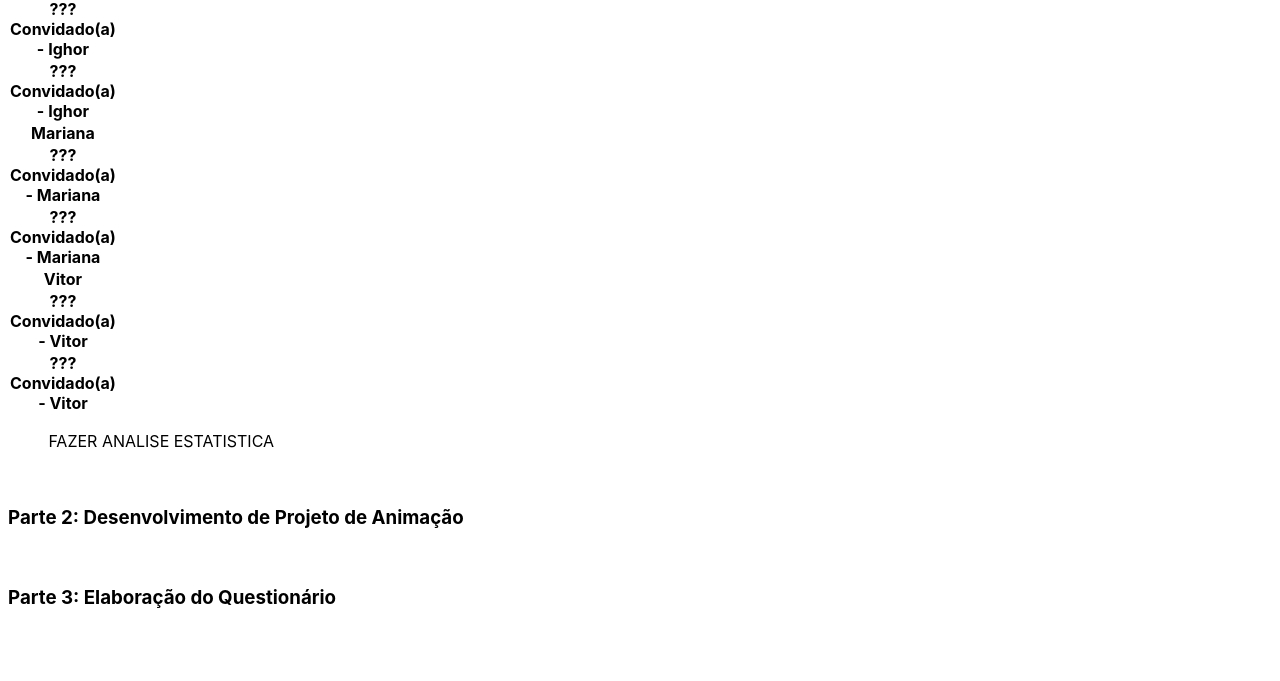
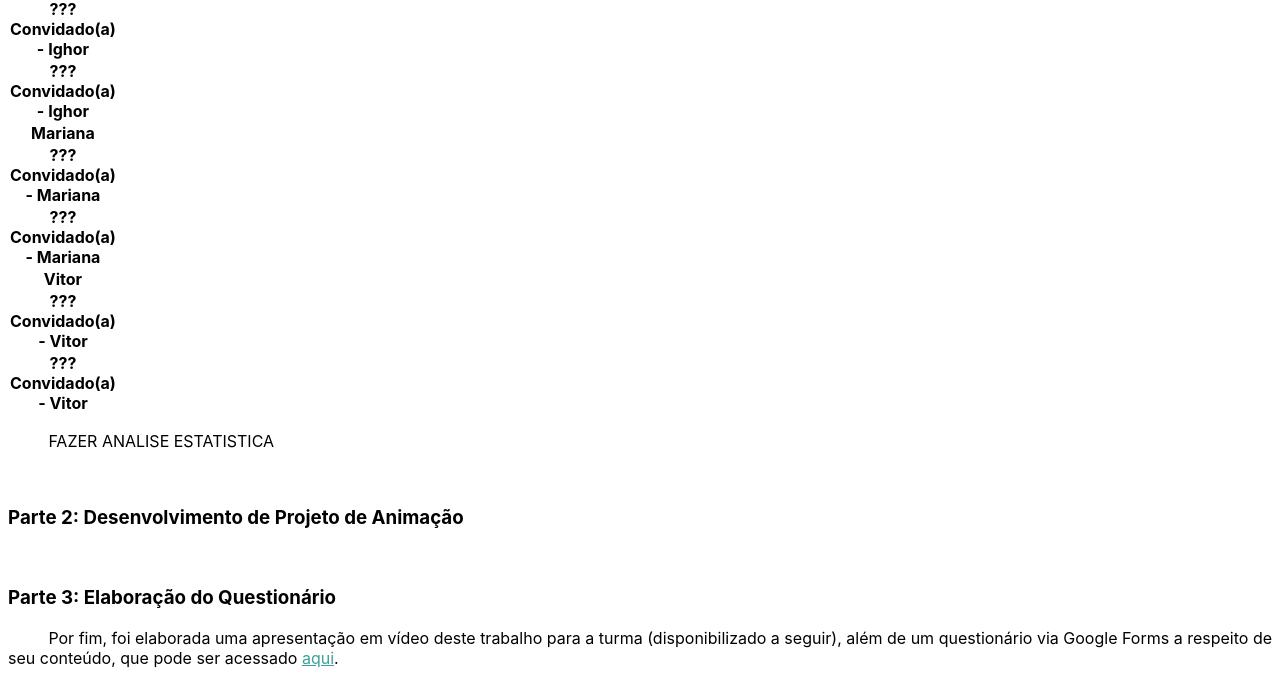
Before and after one commit to vitorhenbo/ESTI019-2022.3, a plain HTML site: page seminarios/Seminário 1/seminario1.html in a window 1280 px wide. Shown: the part 1751-2432 px from the top of the page. Drawn offline with Linux system fonts and the light colour scheme.

Commit message:
Update seminario1.html

```diff
--- a/seminarios/Seminário 1/seminario1.html
+++ b/seminarios/Seminário 1/seminario1.html
@@ -125,6 +125,8 @@ a {
 	<br>
 	<div class="just">
         <h3>Parte 3: Elaboração do Questionário</h3>
+		<p>Por fim, foi elaborada uma apresentação em vídeo deste trabalho para a turma (disponibilizado a seguir), além de um questionário via Google Forms
+		a respeito de seu conteúdo, que pode ser acessado <a href="https://forms.gle/4JQXGMCGJ1wotpb57">aqui</a>.</p>
 
 
 
```
